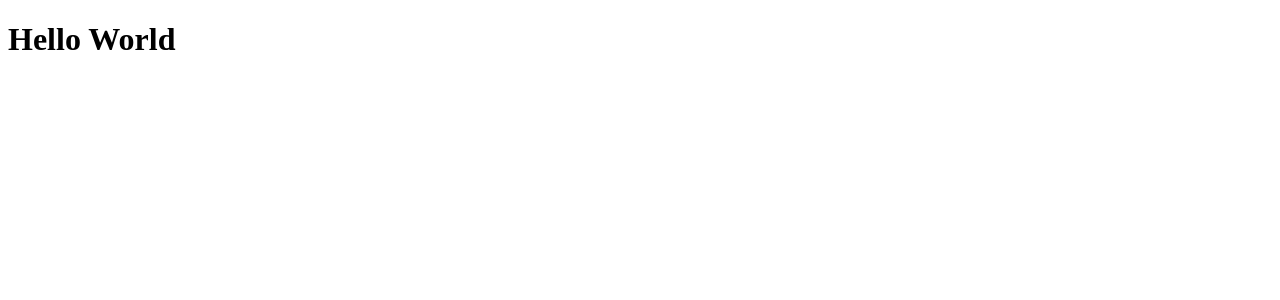
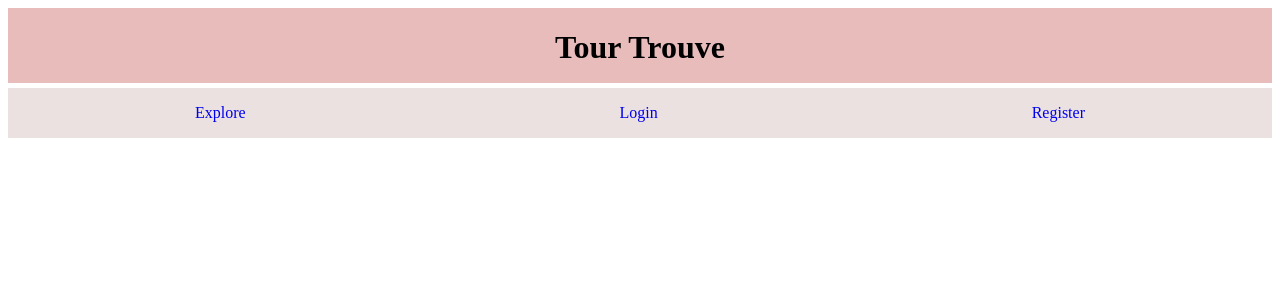
Before and after one commit to quynguy/ant-design-react, a React (Vite) app in the folder ant-design-react/: page / in a window 1280 px wide. Shown: the top 300 px of the page. Built offline with nearby package versions, Linux system fonts and the light colour scheme.

Commit message:
styled header, added navgiation and implemented rafce for explore component

```diff
--- a/ant-design-react/package.json
+++ b/ant-design-react/package.json
@@ -10,6 +10,7 @@
     "preview": "vite preview"
   },
   "dependencies": {
+    "antd": "^5.14.2",
     "react": "^18.2.0",
     "react-dom": "^18.2.0"
   },
--- a/ant-design-react/src/App.jsx
+++ b/ant-design-react/src/App.jsx
@@ -1,18 +1,16 @@
-import { useState } from 'react'
+import React from 'react'
+import ReactDOM from 'react-dom/client'
 
-import Header from './components/Header';
-import Footer from './components/Footer';
+import Header from './components/Header/Header.jsx';
+import Footer from './components/Footer/Footer.jsx';
 
 function App() {
 
-
   return (
     <>
-      <div>
-        <h1> Hello World </h1>
-      </div>
+      <Header />
     </>
   )
 }
 
-export default App
+export default App;
--- a/ant-design-react/src/components/Footer.jsx
+++ b/ant-design-react/src/components/Footer/Footer.jsx
@@ -6,4 +6,4 @@ const Footer = () => {
   )
 }
 
-export default Footer
+export default Footer;
--- a/ant-design-react/src/components/Header.jsx
+++ /dev/null
@@ -1,9 +0,0 @@
-import React from 'react'
-
-const Header = () => {
-  return (
-    <div>Header</div>
-  )
-}
-
-export default Header
--- /dev/null
+++ b/ant-design-react/src/components/Header/Header.jsx
@@ -0,0 +1,24 @@
+import React from 'react'
+
+import './header-styles.css';
+
+
+const Header = () => {
+
+  return (
+    <div className="header">
+      <div className="heading">
+        <h1>Tour Trouve</h1>
+      </div>
+
+      <nav className="nav-bar">
+        <a href="#">Explore</a>
+        <a href="#">Login</a>
+        <a href="#">Register</a>
+      </nav>
+    </div>
+
+  )
+}
+
+export default Header;
--- /dev/null
+++ b/ant-design-react/src/components/Header/header-styles.css
@@ -0,0 +1,27 @@
+
+.header {
+    background-color: rgb(233, 188, 188);
+    height: 75px;
+}
+
+.heading {
+    display: flex;
+    justify-content: center;
+    align-items: center;
+}
+
+nav {
+    height: 50px;
+    background-color: rgb(235, 225, 225);
+}
+
+.nav-bar {
+    display: flex;
+    justify-content: space-around;
+    align-items: center;
+    height: 50px;
+}
+
+.nav-bar a {
+    text-decoration: none;
+}
```
Also changed, not shown: ant-design-react/src/components/Explore/Explore.jsx (added, +9 -0 lines), ant-design-react/src/components/Explore/explore-styles.css (added), ant-design-react/src/components/Footer/footer-styles.css (added), 1 other file (tests, documents, lock files or other folders).
